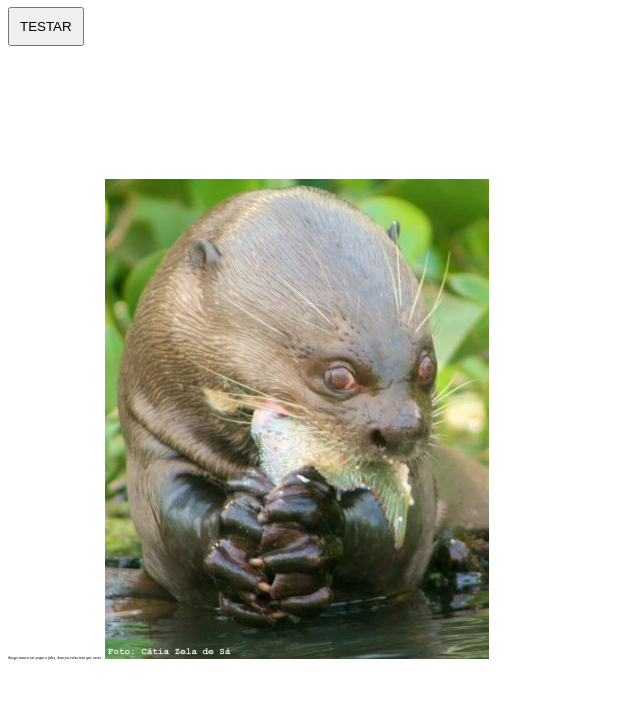
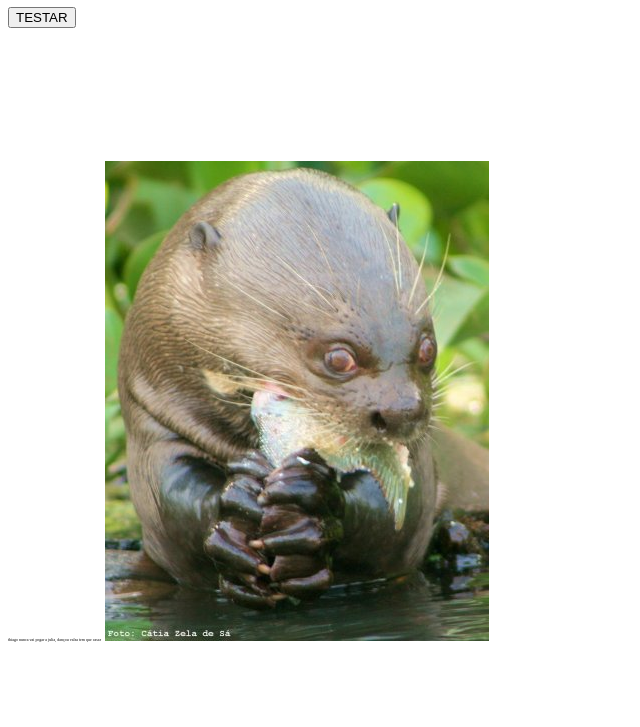
Before and after one commit to rafaeelferreir4/teste-pwa, a plain HTML site: page index.html in a window 1280 px wide. Shown: the part 73-800 px from the top of the page, without its empty margins (0-640 px from the left). Drawn offline with Linux system fonts and the light colour scheme.

Commit message:
Add files via upload

```diff
--- a/index.html
+++ b/index.html
@@ -7,9 +7,6 @@
     <title>Document</title>
     <link rel="manifest" href="manifest.json">
     <style>
-    button {
-        padding: 10px;
-    }
     span {
         font-size: 3pt;
     }
```
Also changed, not shown: images/icons/icon-128x128.png (added), images/icons/icon-144x144.png (added), images/icons/icon-152x152.png (added), images/icons/icon-192x192.png (added), images/icons/icon-384x384.png (added), images/icons/icon-512x512.png (added), images/icons/icon-72x72.png (added), images/icons/icon-96x96.png (added), manifest.json.
